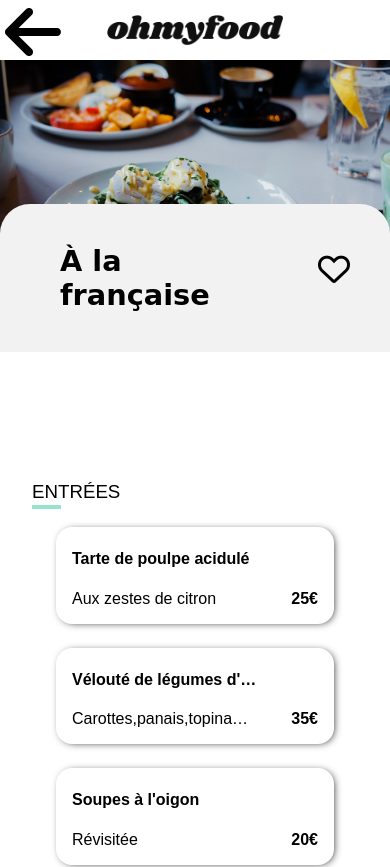
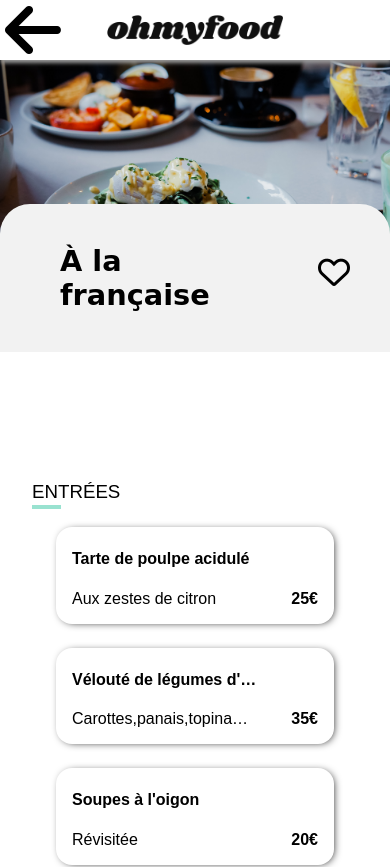
Before and after one commit to alexLahady/OpenClassroom, a website: page pages/menu_fr.html in a window 390 px wide. Shown: the top 867 px of the page. Drawn offline with Linux system fonts and the light colour scheme.

Commit message:
Ajustement des coeurs sur la page d'accueil et aussi de la flèche retour sur les pages de menus

```diff
--- a/sass/layout/header.scss
+++ b/sass/layout/header.scss
@@ -1,7 +1,7 @@
 header {
     display: flex;
     justify-content: center;
-    //box-shadow: 1px 3px 4px $color-darkgrey;
+    box-shadow: 1px 3px 4px $color-darkgrey;
 
     & img {
         width: 25%;
--- a/sass/layout/restaurant.scss
+++ b/sass/layout/restaurant.scss
@@ -16,7 +16,7 @@
     margin-bottom: 20px;
     background-color: white;
     border-radius: 20px;
-    box-shadow: 1px 3px 4px $color-darkgrey;
+    box-shadow: 1px 3px 4px var.$color-darkgrey;
     &:nth-child(-n+2):after {
         content :"Nouveau";
         background-color: var.$color-tertiary;
@@ -36,6 +36,7 @@
     width:  680px;
     height: 375px;
     object-fit: cover;
+    object-position: center bottom;
     border-radius: 20px 20px 0 0;
 }
 
@@ -43,7 +44,7 @@
     display: flex;
     justify-content: space-between;
     padding-left: 10px;
-    margin-bottom: 10px;
+    margin-bottom: -10px;
 }
 .restaurant--title--child h2{
     font-size: 1em;
@@ -60,9 +61,10 @@
     padding-top:15px;
 }
 
+
 .restaurant--title--logo a{
-    position: absolute;//refaire avec positon absolue -top27px
-        bottom: 0.75em;
+    position: relative;//refaire avec positon absolue -top27px
+        bottom: 27px;
     color: $color-primary;
     opacity: 0;
     //ajouter l'animation et refaire le margin
@@ -74,6 +76,10 @@
         animation-duration: 300ms;
         animation-fill-mode: forwards;
 }
+
+
+
+
 @media(max-width:798px){
     .restaurant--img img {
         width: 375px;
--- a/sass/pages/_menu_fr.scss
+++ b/sass/pages/_menu_fr.scss
@@ -8,22 +8,31 @@
 & a{
     position: absolute;
         left: 5px;
-        top:10px;
-    }
-    @media (max-width:800px){
-        a {
-            position: absolute;
-                left: 5px;
-                top: 0px;
+        top:13px;
+
+        /*
+        @media(max-height:1200px){
+            top:10px;
+        }
+        */
+        @media (max-width:1000px){
+            top:0px;
+        }
+
+        @media (max-width:800px){
+            left: 5px;
+            top: -2px;
         }
     }
 }
+
 
 .banner img{
     width: 100%;
     height: 600px;
     object-fit: cover;
     object-position: center bottom;
+    //z-index: 1;
     @media (max-width:1000px){
         height:250px;
     }
@@ -49,12 +58,12 @@
         }
     }
 
-    & div i {
-        margin-top: 70px;
-        margin-right: 70px;
+    & div {
+        padding-top:4em ;
+        padding-right: 4.4em ;
         @media(max-width: 1000px){
-            margin-top:65px;
-            margin-right:40px;
+            padding-top:3.7em;
+            padding-right:2.5em;
         }
     }
 
@@ -69,13 +78,13 @@
             right:2.5em;
         }
     }
-
     & a:hover {
         @include anim.heart;
         animation-name: itemheart;
         animation-duration: 300ms;
         animation-fill-mode: forwards;
     }
+
 
 }
 
```
Also changed, not shown: css/style.css, sass/utils/animation.scss (line endings or trailing spaces), 1 other file.
